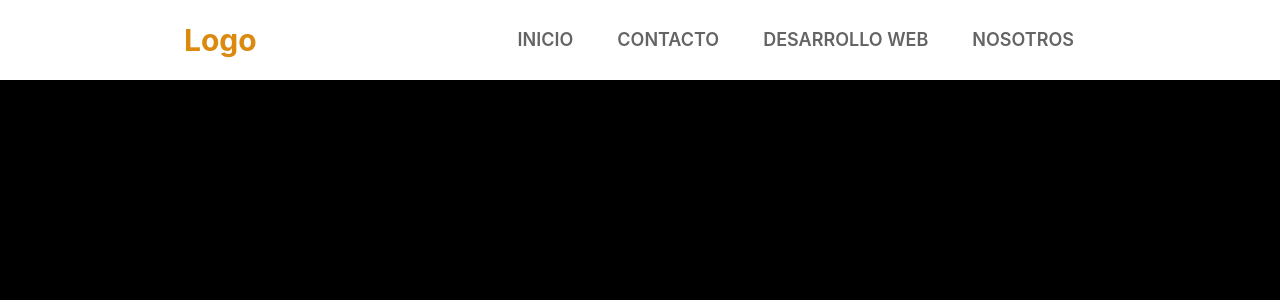
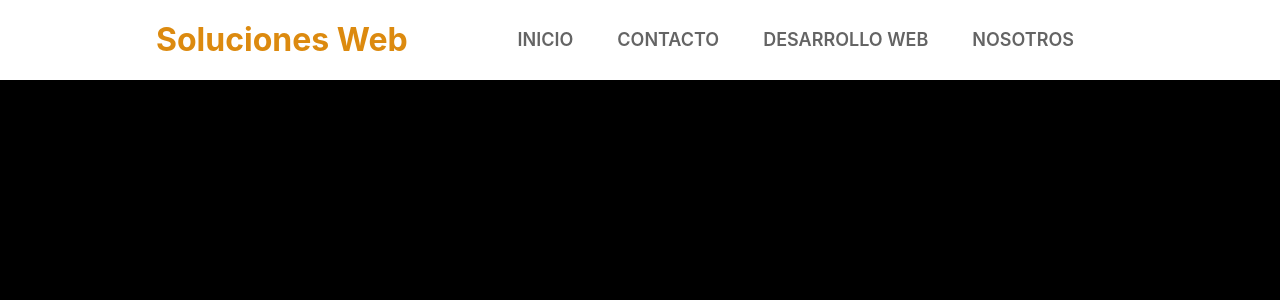
Before and after one commit to Davlop08/-creacion-pagina-web, a Next.js app: page / in a window 1280 px wide. Shown: the top 300 px of the page. Built offline with nearby package versions, Linux system fonts and the light colour scheme.

Commit message:
se modificó problema de salto de línea al usar mas de una palabra en el texto del logo

```diff
--- a/components/Header.jsx
+++ b/components/Header.jsx
@@ -12,7 +12,7 @@ export default function Header() {
             <nav className={styles.nav}>
                     <Link href="/">
                         <a className={styles.nav_link}>
-                            <span className={styles.logo}>Logo</span>
+                            <span className={styles.logo}>Soluciones Web</span>
                         </a>
                     </Link>
 
--- a/styles/Header.module.css
+++ b/styles/Header.module.css
@@ -20,11 +20,15 @@
 }
 
 .logo{
-    font-size: 30px;
+    display: flex;
+    font-size: 2em;
     font-weight: bold;
-    padding: 0 40px;
+    padding: 0 12px;
     line-height: 80px;
+    flex-wrap: nowrap;
+    align-content: center;
     color: var(--header_hover_color);
+    width: max-content;
 }
 
 .nav_menu{
@@ -68,7 +72,7 @@
     width: inherit;
 }
 
-@media (max-width: 768px){
+@media (max-width: 864px){
     .header{
         height: 60px;
     }
```
